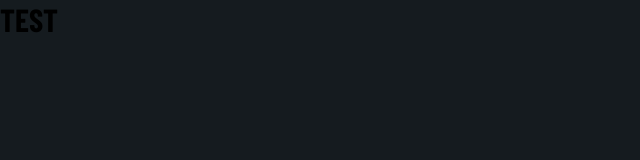
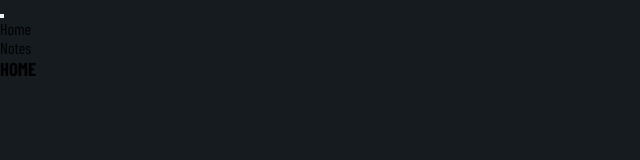
Before and after one commit to Scorpion19702022/SIMPLE_PROJECT_REACT_REDUX, a React (Vite) app: page / in a window 1280 px wide. Shown: the top 160 px of the page, without its empty margins (0-640 px from the left). Built offline with nearby package versions, Linux system fonts and the light colour scheme; a web font is replaced by a local one.

Commit message:
added Route for App

```diff
--- a/src/App/App.tsx
+++ b/src/App/App.tsx
@@ -1,8 +1,19 @@
+import { BrowserRouter as Router, Routes, Route } from 'react-router-dom'
+import NavBar from '../Components/NavBar/NavBar'
+import HomeComponent from '../Components/Home/HomeComponent'
+import NotesComponent from '../Components/Notes/NotesComponent'
+
 function App() {
 	return (
-		<div>
-			<h1>TEST</h1>
-		</div>
+		<Router>
+			<NavBar />
+			<section>
+				<Routes>
+					<Route path='/' Component={HomeComponent} />
+					<Route path='./Notes' Component={NotesComponent} />
+				</Routes>
+			</section>
+		</Router>
 	)
 }
 
--- a/src/Components/NavBar/NavBar.tsx
+++ b/src/Components/NavBar/NavBar.tsx
@@ -0,0 +1,15 @@
+const NavBar = () => {
+	return (
+		<nav>
+			<button></button>
+			<div>
+				<ul>
+					<li>Home</li>
+					<li>Notes</li>
+				</ul>
+			</div>
+		</nav>
+	)
+}
+
+export default NavBar
```
